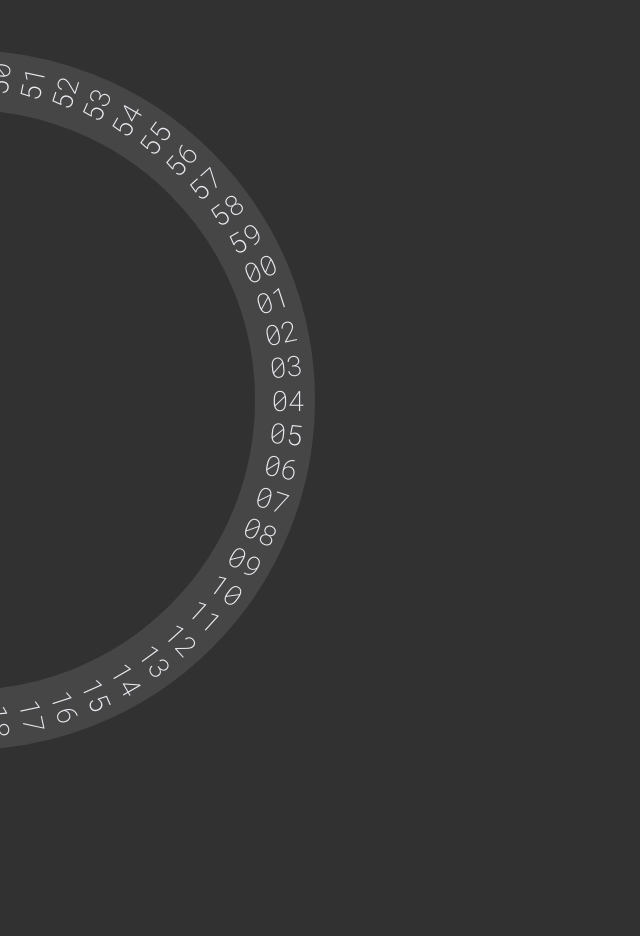
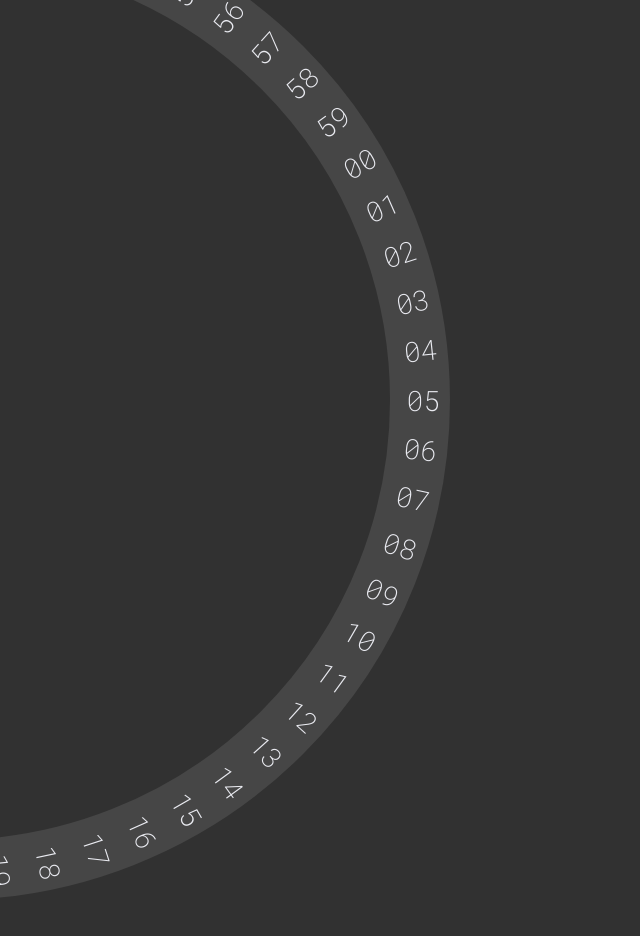
Before and after one commit to TheKoTech/round-calendar, a React (Create React App) app: page / in a window 1280 px wide. Shown: the top 936 px of the page, without its empty margins (0-640 px from the left). Before the commit the page ends 862 px from the top, so only its background shows below. Built offline with nearby package versions, Linux system fonts and the light colour scheme.

Commit message:
someone help me refactor this

```diff
--- a/src/components/Calendar.jsx
+++ b/src/components/Calendar.jsx
@@ -7,18 +7,36 @@ function pad(num, size) {
 	return '0'.repeat(size - numStr.length) + numStr
 }
 
+
 export default class Calendar extends Component {
+
 	constructor(props) {
 		super(props)
 		this.date = new Date()
+		this.syncedIntervals = new Map()
+		this.degub_time = new Date()
 		this.state = {
 			secStyle: {
 				transition: 'transform 0.35s ease',
-				transform: 'rotate(' + String(this.date.getSeconds() * (- 6)) + 'deg)'
+				transform: 'rotate(0deg)'
+				// transform: 'rotate(' + String(this.startDate.getSeconds() * (- 6)) + 'deg)'
 			},
-			secRotation: this.date,
+			// secRotation: this.date,
 			spanList: []
 		}
+	}
+
+	/** вызывает callback каждую секунду. Хранит ID в this.timeoutID */
+	tick(callback) {
+		const newDate = new Date()
+		const delay = 1000 - newDate.getMilliseconds()
+		this.timeoutID = setTimeout(
+			() => {
+				callback()
+				this.tick(callback)
+			},
+			delay
+		)
 	}
 
 	componentDidMount() {
@@ -30,19 +48,28 @@ export default class Calendar extends Component {
 			}
 			spanProps.push(sp);
 		}
+		this.tick(() => {
+			const now = this.date
+			const past = this.date.degub_time
+			// console.log(this.date.getSeconds())
+			if (now - past > 1500) {
+				console.warn(`!!! now: ${now}    past: ${past}`)
+			}
+			this.date.degub_time = new Date()
+		})
+
 		this.timerID = setInterval(() => {
 			this.date = new Date();
 
-			if (this.date.getSeconds() === 0) {
-				console.log('this.date.getSecods() === 0');
+			if (this.date.getSeconds() === 0 && this.state.secStyle.transform !== 'rotate(0deg)') {
+
 				this.setState({
 					secStyle: {
-						transition: 'transform 0.4s ease',
+						transition: 'transform 0.35s ease',
 						transform: 'rotate(-360deg)'
 					}
 				},
-					() => setTimeout(() =>
-						{
+					() => setTimeout(() => {
 						this.setState({
 							secStyle: {
 								transition: 'none',
@@ -54,16 +81,16 @@ export default class Calendar extends Component {
 
 			} else {
 
-				console.log('else: ' + String(this.date.getSeconds()))
 				this.setState({
 					secStyle: {
-						transition: 'transform 0.4s ease',
+						transition: 'transform 0.35s ease',
 						transform: 'rotate(' + String(this.date.getSeconds() * (- 6)) + 'deg)'
 					}
 				})
+
 			}
 
-		}, 980);
+		}, 40);
 		this.setState({
 			spanList: spanProps.map((prop) =>
 				<RingSpan key={prop.text} text={pad(prop.text, 2)} rotation={prop.rotation} />
@@ -72,7 +99,9 @@ export default class Calendar extends Component {
 	}
 
 	componentWillUnmount() {
-		clearInterval(this.timerID);
+		clearInterval(this.timerID)
+		clearTimeout(this.timeoutID)
+		console.log('timeout cleared');
 	}
 
 	render() {
--- a/src/components/RingTimer.jsx
+++ b/src/components/RingTimer.jsx
@@ -28,7 +28,6 @@ const RingTimer = function (props) {
 	return (
 		<div className="ring_timer">
 			{spanList}
-			<button onClick={() =>{}}>test</button>
 		</div>
 	)
 }
--- a/src/css/style.css
+++ b/src/css/style.css
@@ -11,8 +11,8 @@ body {
   left: 0;
   top: 50%;
   transform: translate(-55%, -50%);
-  width: 700px;
-  height: 700px;
+  width: 1000px;
+  height: 1000px;
   font-size: 28px;
 }
 
--- a/src/index.js
+++ b/src/index.js
@@ -5,7 +5,5 @@ import App from './App'
 
 const root = ReactDOM.createRoot(document.getElementById('root'))
 root.render(
-	<React.StrictMode>
-		<App />
-	</React.StrictMode>
+	<App />
 );
--- a/src/style.scss
+++ b/src/style.scss
@@ -1,4 +1,4 @@
-$ring_diameter: 700px;
+$ring_diameter: 1000px;
 $ring_color: rgba(255, 255, 255, 0.1);
 $bg_color: rgb(49, 49, 49);
 $text_color: rgb(233, 234, 240);
```
Lines whose indentation alone changed are shown as unchanged.
